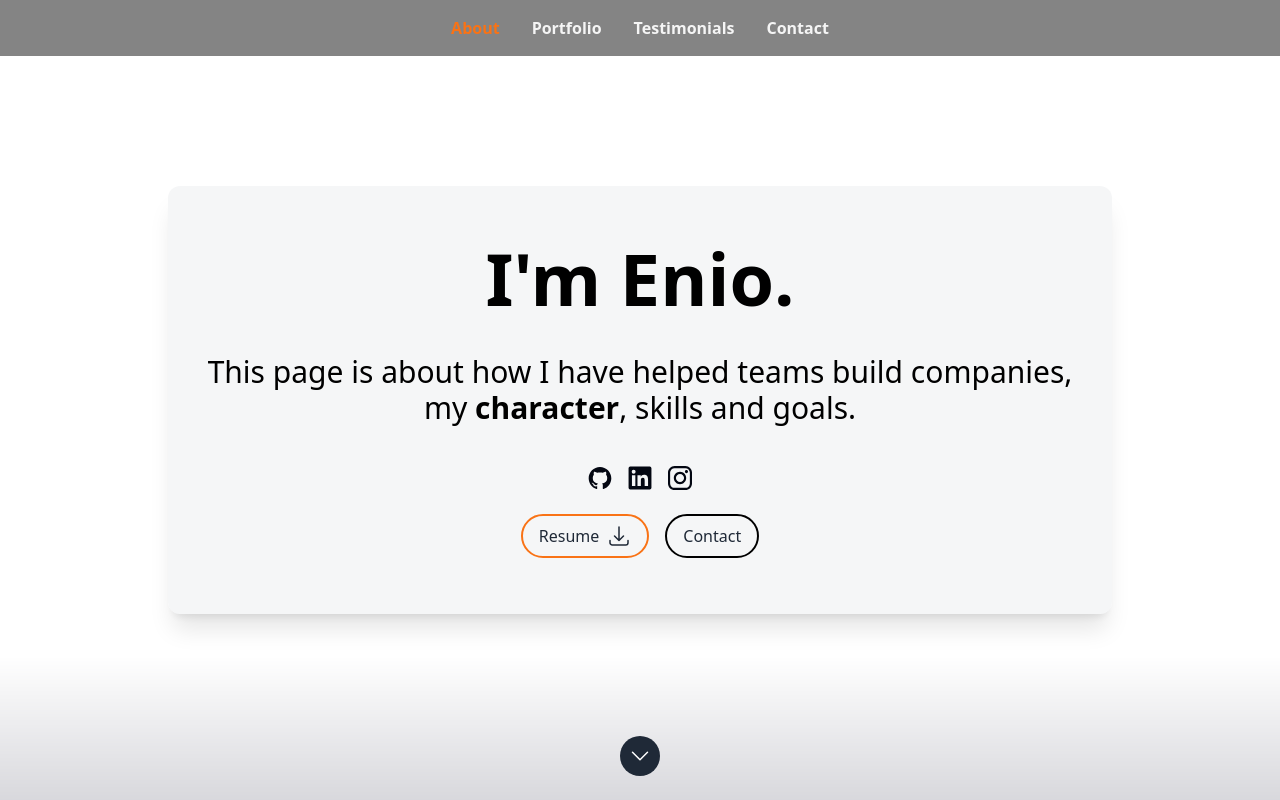
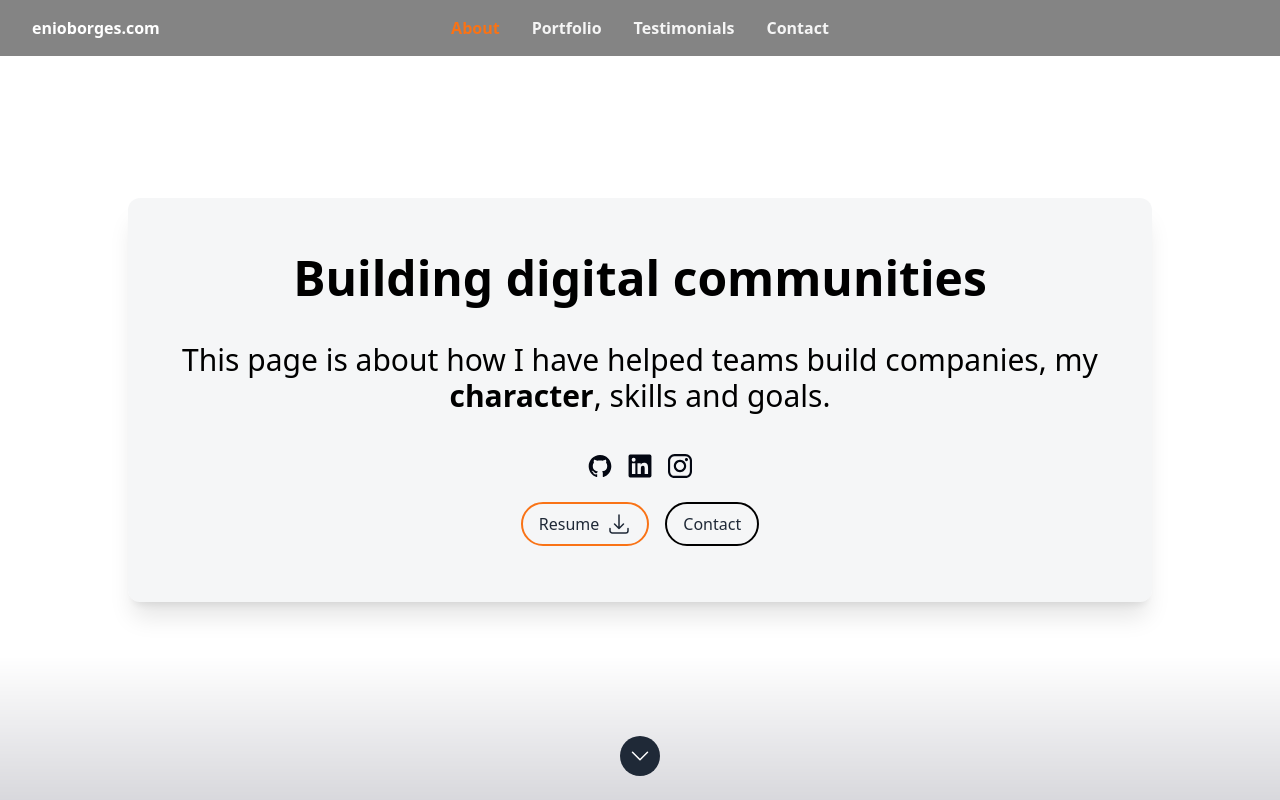
Before and after one commit to borgesenioc/react-resume-enio, a Next.js app: page / in a window 1280 px wide. Shown: the top 800 px of the page. Built offline with nearby package versions, Linux system fonts and the light colour scheme.

Commit message:
Adjust header icons

```diff
--- a/package.json
+++ b/package.json
@@ -16,7 +16,7 @@
     "@heroicons/react": "^2.0.18",
     "autoprefixer": "10.4.16",
     "classnames": "^2.3.2",
-    "next": "^14.0.3",
+    "next": "^15.2.1-canary.5",
     "react": "^18.2.0",
     "react-dom": "^18.2.0",
     "ts-pattern": "^5.0.4"
--- a/src/components/Sections/Contact/index.tsx
+++ b/src/components/Sections/Contact/index.tsx
@@ -28,7 +28,7 @@ const Contact: FC = memo(() => {
   return (
     <Section className="bg-white" sectionId={SectionId.Contact}>
       {/* Center the whole grid container and limit its width */}
-      <div className="mx-auto max-w-4xl grid grid-cols-2 gap-14 py-8">
+      <div key="contact-section" className="mx-auto max-w-4xl grid grid-cols-2 gap-14 py-8">
         {/* COLUMN 1: Icon + Heading (right-aligned) */}
         <div className="flex flex-col items-end text-right space-y-4">
           <EnvelopeIcon className="h-16 w-16 text-gray-800" />
--- a/src/components/Sections/Header.tsx
+++ b/src/components/Sections/Header.tsx
@@ -1,11 +1,11 @@
-import {Dialog, Transition} from '@headlessui/react';
-import {Bars3BottomRightIcon} from '@heroicons/react/24/outline';
+import { Dialog, Transition } from '@headlessui/react';
+import { Bars3BottomRightIcon } from '@heroicons/react/24/outline';
 import classNames from 'classnames';
 import Link from 'next/link';
-import {FC, Fragment, memo, useCallback, useMemo, useState} from 'react';
+import { FC, Fragment, memo, useCallback, useMemo, useState } from 'react';
 
-import {SectionId} from '../../data/data';
-import {useNavObserver} from '../../hooks/useNavObserver';
+import { SectionId } from '../../data/data';
+import { useNavObserver } from '../../hooks/useNavObserver';
 
 export const headerID = 'headerNav';
 
@@ -30,15 +30,20 @@ const Header: FC = memo(() => {
   );
 });
 
-const DesktopNav: FC<{navSections: SectionId[]; currentSection: SectionId | null}> = memo(
-  ({navSections, currentSection}) => {
+const DesktopNav: FC<{ navSections: SectionId[]; currentSection: SectionId | null }> = memo(
+  ({ navSections, currentSection }) => {
     const baseClass =
       '-m-1.5 p-1.5 rounded-md font-bold first-letter:uppercase hover:transition-colors hover:duration-300 focus:outline-none focus-visible:ring-2 focus-visible:ring-orange-500 sm:hover:text-orange-500 text-neutral-100';
     const activeClass = classNames(baseClass, 'text-orange-500');
     const inactiveClass = classNames(baseClass, 'text-black');
     return (
-      <header className="fixed top-0 z-50 hidden w-full bg-neutral-950/50 p-4 backdrop-blur sm:block" id={headerID}>
-        <nav className="flex justify-center gap-x-8">
+      <header
+        className="fixed top-0 z-50 hidden w-full bg-neutral-950/50 p-4 backdrop-blur sm:block"
+        id={headerID}
+      >
+        <div className="relative flex items-center justify-center">
+          {/* Centered navigation links */}
+          <nav className="flex gap-x-8">
             {navSections.map(section => (
               <NavItem
                 activeClass={activeClass}
@@ -49,13 +54,16 @@ const DesktopNav: FC<{navSections: SectionId[]; currentSection: SectionId | null
               />
             ))}
           </nav>
+          {/* Left-side site name */}
+          <span className="absolute left-4 text-white font-bold">enioborges.com</span>
+        </div>
       </header>
     );
   },
 );
 
-const MobileNav: FC<{navSections: SectionId[]; currentSection: SectionId | null}> = memo(
-  ({navSections, currentSection}) => {
+const MobileNav: FC<{ navSections: SectionId[]; currentSection: SectionId | null }> = memo(
+  ({ navSections, currentSection }) => {
     const [isOpen, setIsOpen] = useState<boolean>(false);
 
     const toggleOpen = useCallback(() => {
@@ -68,10 +76,16 @@ const MobileNav: FC<{navSections: SectionId[]; currentSection: SectionId | null}
     const inactiveClass = classNames(baseClass, 'text-neutral-200 font-medium');
     return (
       <>
+        {/* Mobile header text (left side) */}
+        <div className="fixed left-2 top-2 z-40 text-white font-bold">
+          enioborges.com
+        </div>
+        {/* Menu button (right side) */}
         <button
           aria-label="Menu Button"
           className="fixed right-2 top-2 z-40 rounded-md bg-orange-500 p-2 ring-offset-gray-800/60 hover:bg-orange-400 focus:outline-none focus:ring-0 focus-visible:ring-2 focus-visible:ring-orange-500 focus-visible:ring-offset-2 sm:hidden"
-          onClick={toggleOpen}>
+          onClick={toggleOpen}
+        >
           <Bars3BottomRightIcon className="h-8 w-8 text-black" />
           <span className="sr-only">Open sidebar</span>
         </button>
@@ -84,7 +98,8 @@ const MobileNav: FC<{navSections: SectionId[]; currentSection: SectionId | null}
               enterTo="opacity-100"
               leave="transition-opacity ease-linear duration-300"
               leaveFrom="opacity-100"
-              leaveTo="opacity-0">
+              leaveTo="opacity-0"
+            >
               <Dialog.Overlay className="fixed inset-0 bg-stone-900 bg-opacity-75" />
             </Transition.Child>
             <Transition.Child
@@ -94,7 +109,8 @@ const MobileNav: FC<{navSections: SectionId[]; currentSection: SectionId | null}
               enterTo="translate-x-0"
               leave="transition ease-in-out duration-300 transform"
               leaveFrom="translate-x-0"
-              leaveTo="-translate-x-full">
+              leaveTo="-translate-x-full"
+            >
               <div className="relative w-4/5 bg-stone-800">
                 <nav className="mt-5 flex flex-col gap-y-2 px-2">
                   {navSections.map(section => (
@@ -123,13 +139,14 @@ const NavItem: FC<{
   activeClass: string;
   inactiveClass: string;
   onClick?: () => void;
-}> = memo(({section, current, inactiveClass, activeClass, onClick}) => {
+}> = memo(({ section, current, inactiveClass, activeClass, onClick }) => {
   return (
     <Link
       className={classNames(current ? activeClass : inactiveClass)}
       href={`/#${section}`}
       key={section}
-      onClick={onClick}>
+      onClick={onClick}
+    >
       {section}
     </Link>
   );
--- a/src/components/Sections/Hero.tsx
+++ b/src/components/Sections/Hero.tsx
@@ -22,7 +22,7 @@ const Hero: FC = memo(() => {
         />
         <div className="z-10  max-w-screen-lg px-4 lg:px-0">
           <div className="flex flex-col items-center gap-y-6 rounded-xl bg-gray-400/10 p-6 px-10 text-center shadow-xl backdrop-blur-sm">
-            <h1 className="pt-8 text-4xl font-bold text-black sm:text-5xl lg:text-7xl">{name}</h1>
+            <h1 className="pt-8 text-xl font-bold text-black sm:text-5xl lg:text-5xl">{name}</h1>
             {description}
             <div className="flex gap-x-4 text-gray-950">
               <Socials />
--- a/src/data/data.tsx
+++ b/src/data/data.tsx
@@ -56,11 +56,11 @@ export type SectionId = (typeof SectionId)[keyof typeof SectionId];
  */
 export const heroData: Hero = {
   imageSrc: heroImage,
-  name: `I'm  Enio.`,
+  name: `Building digital communities`,
   description: (
     <>
       <p className="mb-4 mt-4 text-2xl text-black sm:text-3xl lg:text-3xl">
-       This page is about how I have helped teams build companies,<br />my <strong className="text-black">character</strong>, skills and goals.
+       This page is about how I have helped teams build companies, my <strong className="text-black">character</strong>, skills and goals.
       </p>
 
     </>
```
Also changed, not shown: next-env.d.ts, 2 other files (tests, documents, lock files or other folders). Lines whose indentation alone changed are shown as unchanged.
